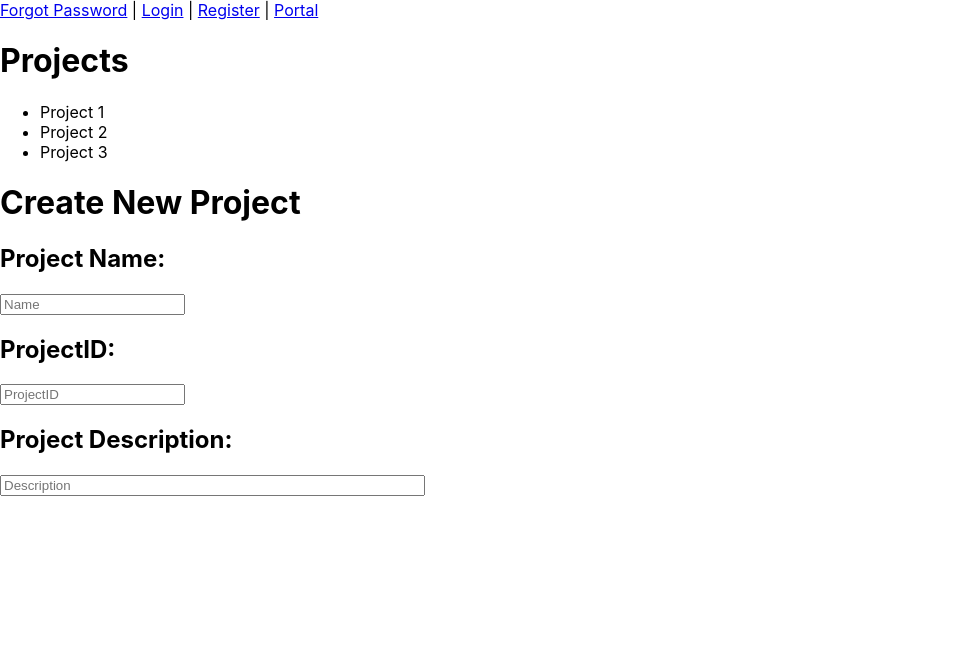
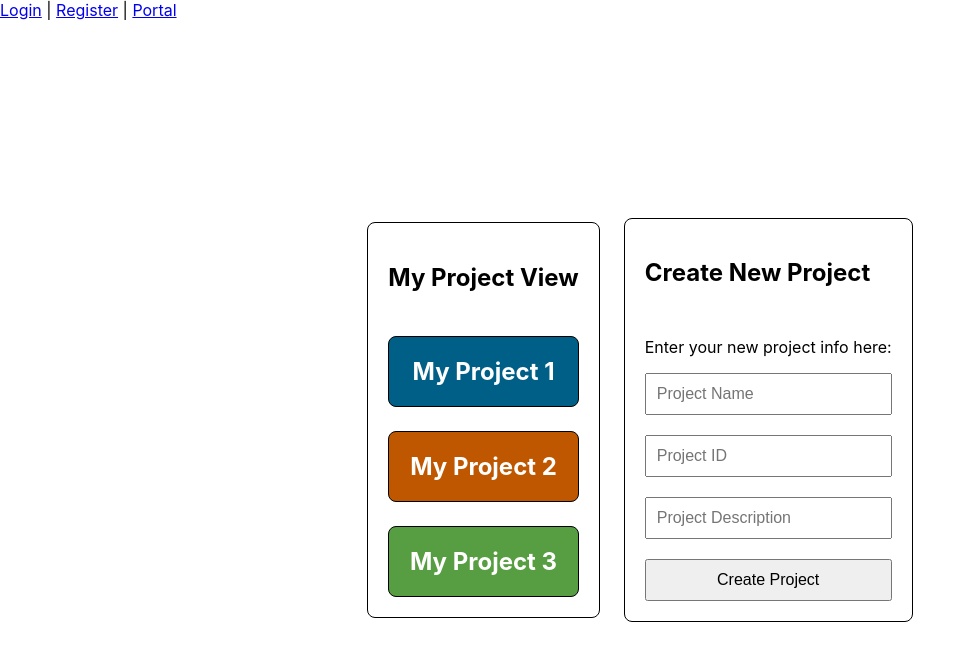
Before and after one commit to nitinjaladanki/18470-SWEGroup10, a React (Create React App) app in the folder client/: page /portal in a window 1280 px wide. Shown: the top 660 px of the page, without its empty margins (0-976 px from the left). Built offline with nearby package versions, Linux system fonts and the light colour scheme.

Commit message:
Login page + user portal updated to match existing css, routing between login page and forgot passowrd page added

```diff
--- a/client/src/App.css
+++ b/client/src/App.css
@@ -1,4 +1,7 @@
-.App {
+
+
+
+/*.App {
   text-align: center;
 }
 
@@ -36,3 +39,4 @@
     transform: rotate(360deg);
   }
 }
+*/
--- a/client/src/App.js
+++ b/client/src/App.js
@@ -11,7 +11,6 @@ function App() {
   return (
     <BrowserRouter>
       <nav>
-        <Link to="/forgot-password">Forgot Password</Link> |{' '}
         <Link to="/login">Login</Link> |{' '}
         <Link to="/register">Register</Link> |{' '}
         <Link to="/portal">Portal</Link>
--- a/client/src/pages/MyLoginPage.js
+++ b/client/src/pages/MyLoginPage.js
@@ -1,17 +1,56 @@
-// Author: Phoebe Franklin 2/23/2026
+
+import { useState } from "react";
+import { useNavigate } from 'react-router-dom';
+import styles from "./ForgotMyPassword.module.css";
+
 function Login() {
+    const navigate = useNavigate();
+    const [username, setUsername] = useState("");
+    const [password, setPassWord] = useState("");
+    const [submitted, setSubmitted] = useState(false);
+
+  const handleSubmit = (e) => {
+    e.preventDefault();
+    console.log("User submitted login request");
+    setSubmitted(true);
+  };
+  const handleClick = () => {
+    navigate('/forgot-password');
+  };
+
  return (
-    <div>
-        <h2>Username:</h2>
-      <input
-        type="text"
-        placeholder="Username"
-      />
-        <h2>Password:</h2>
+    <div className={styles.container}>
+      <div className={styles.card}>
+        <h2 className={styles.title}>Login</h2>
+        {(
+          <form onSubmit={handleSubmit} className={styles.form}>
+            <p>Please enter your login information: </p>
             <input
-        type="text"
-        placeholder="Password"
-      />
+              type="username"
+              required
+              placeholder="Username"
+              value={username}
+              onChange={(e) => setUsername(e.target.value)}
+              className={styles.input}
+            />
+            <input
+              type="password"
+              required
+              placeholder="Password"
+              value={password}
+              onChange={(e) => setPassWord(e.target.value)}
+              className={styles.input}
+            />
+          </form>
+
+        )}
+                    <button type="submit" className={styles.button}>
+              Enter
+            </button>
+            <button onClick={handleClick} className={styles.button}>
+      Forgot Password?
+    </button>
+      </div>
     </div>
   );
 }
--- /dev/null
+++ b/client/src/pages/MyLoginPage.module.css
@@ -0,0 +1,48 @@
+.container {
+    align-items: center;
+    justify-content: center;
+    height: 100vh;
+    background-color: #ffffff;
+    gap: 30px;
+    display: flex;
+    flex-direction: column;
+    gap: 12px;
+}
+
+.button {
+    padding: 10px;
+    font-size: 16px;
+    cursor: pointer;
+    border-radius: 12px;
+    margin-bottom: 20px;
+    margin-right: 100px;
+    gap: 20px;
+}
+
+.input {
+    padding: 10px;
+    font-size: 16px;
+    margin-bottom: 20px;
+    gap: 20px;
+}
+
+.card {
+    background-color: white;
+    padding: 20px;
+    border-radius: 8px;
+    border: 1px solid black;
+    width: 320px;
+    gap: 20px;
+    flex-direction: row;
+}
+
+.title {
+    font-size: 24px;
+    margin-bottom: 10px;
+    color: black;
+}
+
+.form {
+  display: flex;
+  flex-direction: column;
+}
--- a/client/src/pages/MyUserPortal.js
+++ b/client/src/pages/MyUserPortal.js
@@ -1,32 +1,78 @@
 // Author: Phoebe Franklin 2/23/2026
+
+import { useState } from "react";
+import styles from "./MyUserPortal.module.css";
+
 function Portal() {
+
+  const [name, setName] = useState("");
+  const [projectID, setProjectID] = useState("");
+  const [projectDesc, setProjectDesc] = useState("");
+  const [submitted, setSubmitted] = useState(false);
+
+  const handleSubmit = (e) => {
+    e.preventDefault();
+    console.log("New Project Created: ", name);
+    setSubmitted(true);
+  };
+
  return (
-    <div>
-        <h1>Projects</h1>
-        <ul>
-        <li>Project 1</li>
-        <li>Project 2</li>
-        <li>Project 3</li>
-        </ul>
 
-        <h1>Create New Project</h1>
-                <h2>Project Name:</h2>
-      <input
-        type="text"
-        placeholder="Name"
-      />
-              <h2>ProjectID:</h2>
-      <input
-        type="text"
-        placeholder="ProjectID"
-      />
-              <h2>Project Description:</h2>
-      <input
-        type="text"
-        placeholder="Description"
-        size = "50"
-      />
+<div className={styles.container}>
+  <div className={styles.card}>
+     <h2>My Project View</h2>
+     <div className={styles.projectcard}style={{ backgroundColor: "#005f86" }} >
+        <h2>My Project 1</h2>
 
+    </div>
+         <div className={styles.projectcard}style={{ backgroundColor: "#bf5700" }} >
+        <h2>My Project 2</h2>
+
+    </div>
+         <div className={styles.projectcard}style={{ backgroundColor: "#579d42" }} >
+        <h2>My Project 3</h2>
+
+    </div>
+  </div>
+      <div className={styles.card}>
+        <h2 className={styles.title}>Create New Project</h2>
+        {submitted ? (
+          <p>
+            Your new project has been created.
+          </p>
+        ) : (
+          <form onSubmit={handleSubmit} className={styles.form}>
+            <p>Enter your new project info here:</p>
+            <input
+              type="name"
+              required
+              placeholder="Project Name"
+              value={name}
+              onChange={(e) => setName(e.target.value)}
+              className={styles.input}
+            />
+            <input
+              type="projectID"
+              required
+              placeholder="Project ID"
+              value={projectID}
+              onChange={(e) => setProjectID(e.target.value)}
+              className={styles.input}
+            />
+            <input
+              type="projectDesc"
+              required
+              placeholder="Project Description"
+              value={projectDesc}
+              onChange={(e) => setProjectDesc(e.target.value)}
+              className={styles.input}
+            />
+            <button type="submit" className={styles.button}>
+              Create Project
+            </button>
+          </form>
+        )}
+      </div>
     </div>
 
   );
--- /dev/null
+++ b/client/src/pages/MyUserPortal.module.css
@@ -0,0 +1,54 @@
+.container {
+    display: flex;
+    justify-content: center;
+    flex-direction: row;
+    flex-wrap: wrap;
+    align-items: center;
+    height: 100vh;
+    background-color: #ffffff;
+    gap: 24px;
+
+}
+
+.button {
+    padding: 10px;
+    font-size: 16px;
+    cursor: pointer;
+}
+
+.input {
+    padding: 10px;
+    font-size: 16px;
+    margin-bottom: 20px;
+}
+
+.card {
+    background-color: white;
+    padding: 20px;
+    border-radius: 8px;
+    border: 1px solid black;
+    gap: 24px;
+    display: grid;
+}
+
+.projectcard {
+    color: white;
+    border-radius: 8px;
+    border: 1px solid black;
+    display: flex;
+    justify-content: center;
+    flex-direction: row;
+    flex-wrap: wrap;
+    align-items: center;
+}
+
+.title {
+    font-size: 24px;
+    margin-bottom: 10px;
+    color: black;
+}
+
+.form {
+  display: flex;
+  flex-direction: column;
+}
```
